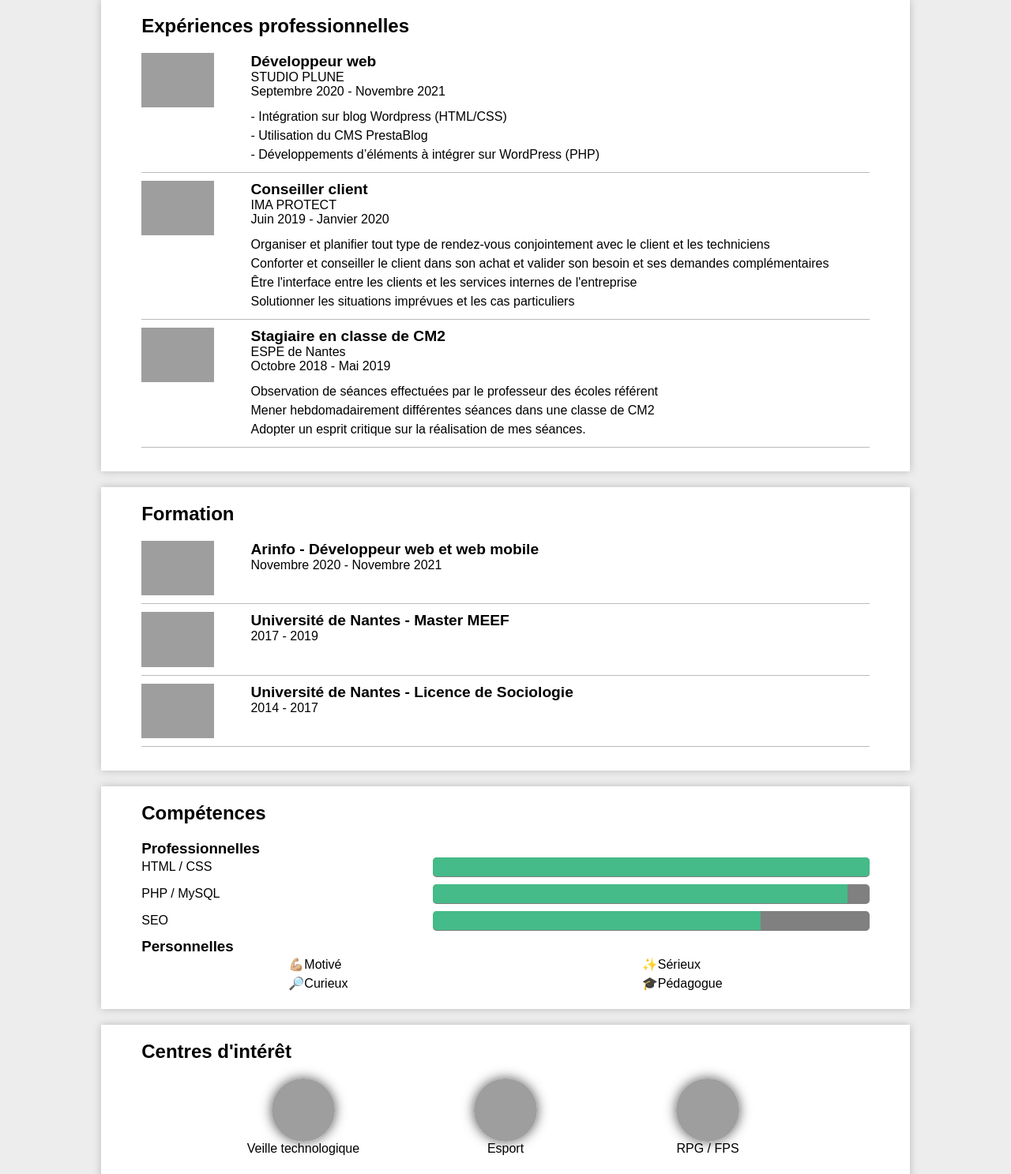
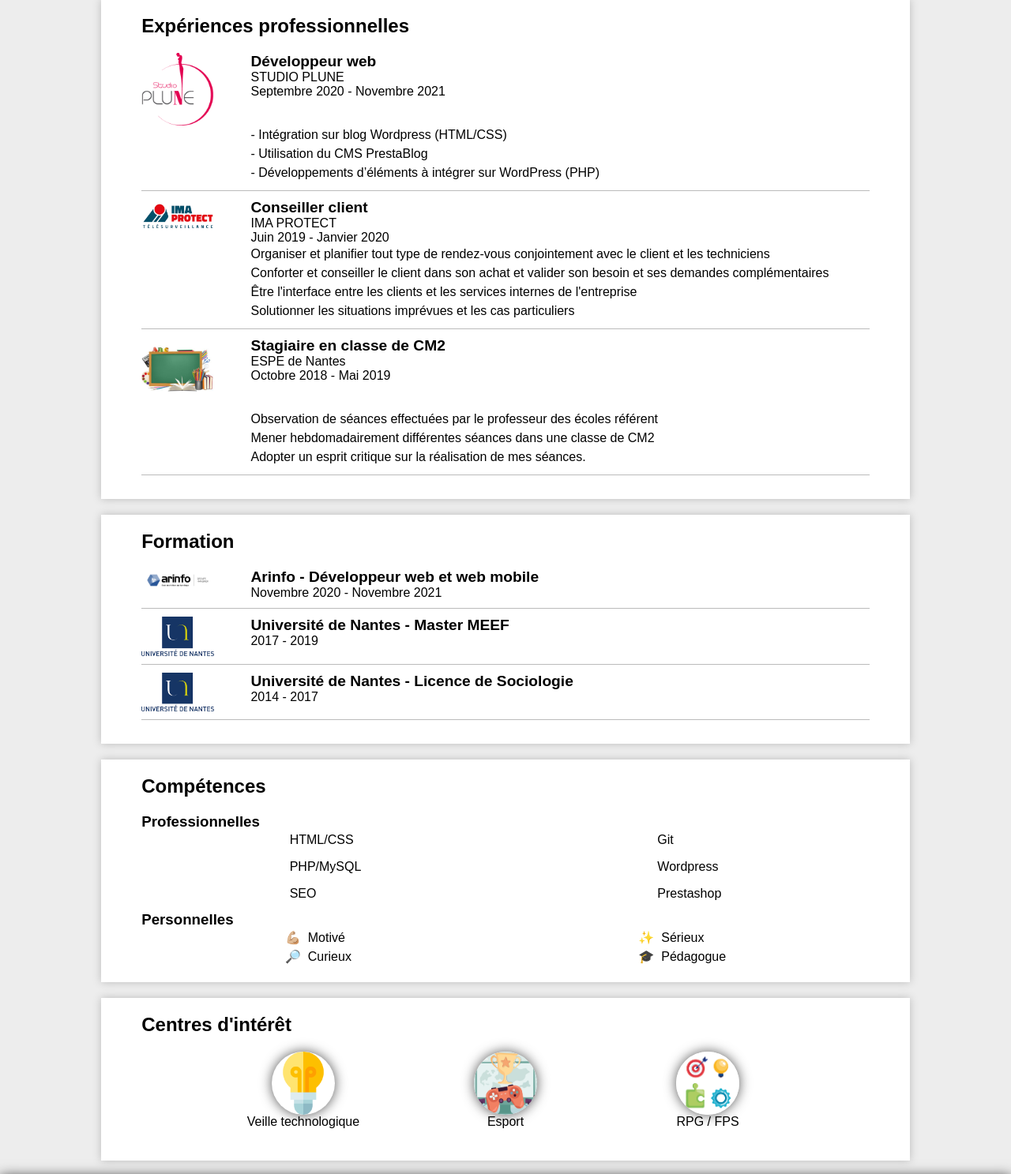
Before and after one commit to Pierre-Tremblay/cv-en-ligne, a PHP site: page / in a window 1280 px wide. Shown: the part 593-2080 px from the top of the page at 79% size. Run offline with PHP 8.4, Linux system fonts and the light colour scheme; grey boxes are pictures that could not be loaded.

Commit message:
modification cv

```diff
--- a/cv.css
+++ b/cv.css
@@ -36,6 +36,8 @@ header h1 {
   font-size: 1.5em;
   width: 90%;
   margin: 0 auto;
+  display: flex;
+  justify-content: center;
 }
 
 footer {
@@ -156,6 +158,10 @@ section > .allDiv1{
 .h3gauche {
   width: 90%;
 }
+.allcomp{
+  display: flex;
+  justify-content: space-around;
+}
 .comp {
   display: flex;
   flex-flow: row wrap;
--- a/index.html
+++ b/index.html
@@ -116,7 +123,8 @@
         </div>
         <div class="exp">
             <div class="exp-logo">
-                <a href="#"><img src="https://lh3.googleusercontent.com/proxy/Ogtx7bnZS9KFBsK-hXryzEBlnmr3D6th4zZ6J9gRgG9pvtfMlFpEvWhharjaXuiPkbzzXjs8bnPmPbRPTJyVXlG0J6V1tCK8jQ2TsfMPUFXUxzGDYzU1-iskgqYFbkxK" alt="Logo Dumont"></a>
+                <a href="https://www.univ-nantes.fr"><img src="images/université-de-Nantes.png"
+                        alt="Logo Université de Nantes"></a>
             </div>
             <div class="exp-info">
                 <h3>Université de Nantes - Master MEEF</h3>
@@ -126,7 +134,8 @@
         </div>
         <div class="exp">
             <div class="exp-logo">
-                <a href=""><img src="https://lh3.googleusercontent.com/proxy/Ogtx7bnZS9KFBsK-hXryzEBlnmr3D6th4zZ6J9gRgG9pvtfMlFpEvWhharjaXuiPkbzzXjs8bnPmPbRPTJyVXlG0J6V1tCK8jQ2TsfMPUFXUxzGDYzU1-iskgqYFbkxK" alt=""></a>
+                <a href="https://www.univ-nantes.fr"><img src="images/université-de-Nantes.png"
+                        alt="Logo Université de Nantes"></a>
             </div>
             <div class="exp-info">
                 <h3>Université de Nantes - Licence de Sociologie</h3>
@@ -139,41 +148,52 @@
     <section>
         <h2>Compétences</h2>
         <h3 class="h3gauche">Professionnelles</h3>
+        <div class="allcomp">
+            <div class="comp1.1">
                 <div class="comp">
-            <p>HTML / CSS</p>
-            <div class="conteneur-barre"><span class="barre c100"></span></div>
+                    <p>HTML/CSS</p>
                 </div>
                 <div class="comp">
-            <p>PHP / MySQL</p>
-            <div class="conteneur-barre"><span class="barre c95"></span></div>
+                    <p>PHP/MySQL</p>
                 </div>
-
                 <div class="comp">
                     <p>SEO</p>
-            <div class="conteneur-barre"><span class="barre c75"></span></div>
+                </div>
+            </div>
+            <div class="comp1.2">
+                <div class="comp">
+                    <p>Git</p>
+                </div>
+                <div class="comp">
+                    <p>Wordpress</p>
+                </div>
+                <div class="comp">
+                    <p>Prestashop</p>
+                </div>
+            </div>
         </div>
         <h3 class="h3gauche">Personnelles</h3>
         <div class="allDiv1">
             <div class="div1-comp2">
                 <div class="comp2">
-                    <p>💪🏼</p>
+                    <p>💪🏼&nbsp;&nbsp;</p>
                     <p>Motivé</p>
                     <!-- <div class="conteneur-barre2"><span class="barre c90"></span></div> -->
                 </div>
                 <div class="comp2">
-                    <p>🔎</p>
+                    <p>🔎&nbsp;&nbsp;</p>
                     <p>Curieux</p>
                     <!-- <div class="conteneur-barre2"><span class="barre c85"></span></div> -->
                 </div>
             </div>
             <div class="div1-comp2">
                 <div class="comp2">
-                    <p>✨</p>
+                    <p>✨&nbsp;&nbsp;</p>
                     <p>Sérieux</p>
                     <!-- <div class="conteneur-barre2"><span class="barre c95"></span></div> -->
                 </div>
                 <div class="comp2">
-                    <p>🎓</p>
+                    <p>🎓&nbsp;&nbsp;</p>
                     <p>Pédagogue</p>
                     <!-- <div class="conteneur-barre2"><span class="barre c95"></span></div> -->
                 </div>
@@ -184,23 +204,20 @@
     <section>
         <h2>Centres d'intérêt</h2>
         <figure class="interet">
-            <img src="https://image.flaticon.com/icons/png/512/1074/1074123.png" alt="Trail">
+            <img src="images/1074123.png" alt="Trail">
             <figcaption>Veille technologique</figcaption>
         </figure>
         <figure class="interet">
-            <img src="https://image.freepik.com/vecteurs-libre/console-lettrage-jeux-neon-fond-brique_1262-11854.jpg" alt="Cuisine">
+            <img src="images/imagelogo.jpg" alt="Cuisine">
             <figcaption>Esport</figcaption>
         </figure>
         <figure class="interet">
-            <img src="https://image.flaticon.com/icons/png/512/1191/1191108.png" alt="Littérature">
+            <img src="images/56680.jpg" alt="Littérature">
             <figcaption>RPG / FPS</figcaption>
         </figure>
     </section>
 
     <footer>
-        <p><a href="https://www.pierre-giraud.com">©Pierre TREMBLAY</a> 2020</p>
-        <p>Reproduction à des fins commerciales interdite.</p>
-        <p>Merci de respecter le travail des auteurs en faisant un lien vers
-            le contenu original !</p>
+        <p>Merci d'avoir pris le temps de parcours mon CV. N'hésitez pas à prendre contact !</p>
     </footer>
 </body>
```
Also changed, not shown: other parts of index.html (+18 -11 lines), images/1074123.png (added), images/1191108.png (added), images/18961875.jpg (added), images/24-01-2020-recrutement.jpg (added), images/56680.jpg (added), images/console-lettrage-jeux-neon-fond-brique_1262-11854.jpg.webp (added), images/esport-logo.jpg (added), images/github1600.png (added), images/ima-protect-logo.jpg (added), images/imagelogo.jpg (added), images/lk.png (added), images/logo.png (added), images/logo_Arinfo_RVB.png (added), 1 more files, 3 other files. Lines whose indentation alone changed are shown as unchanged.
